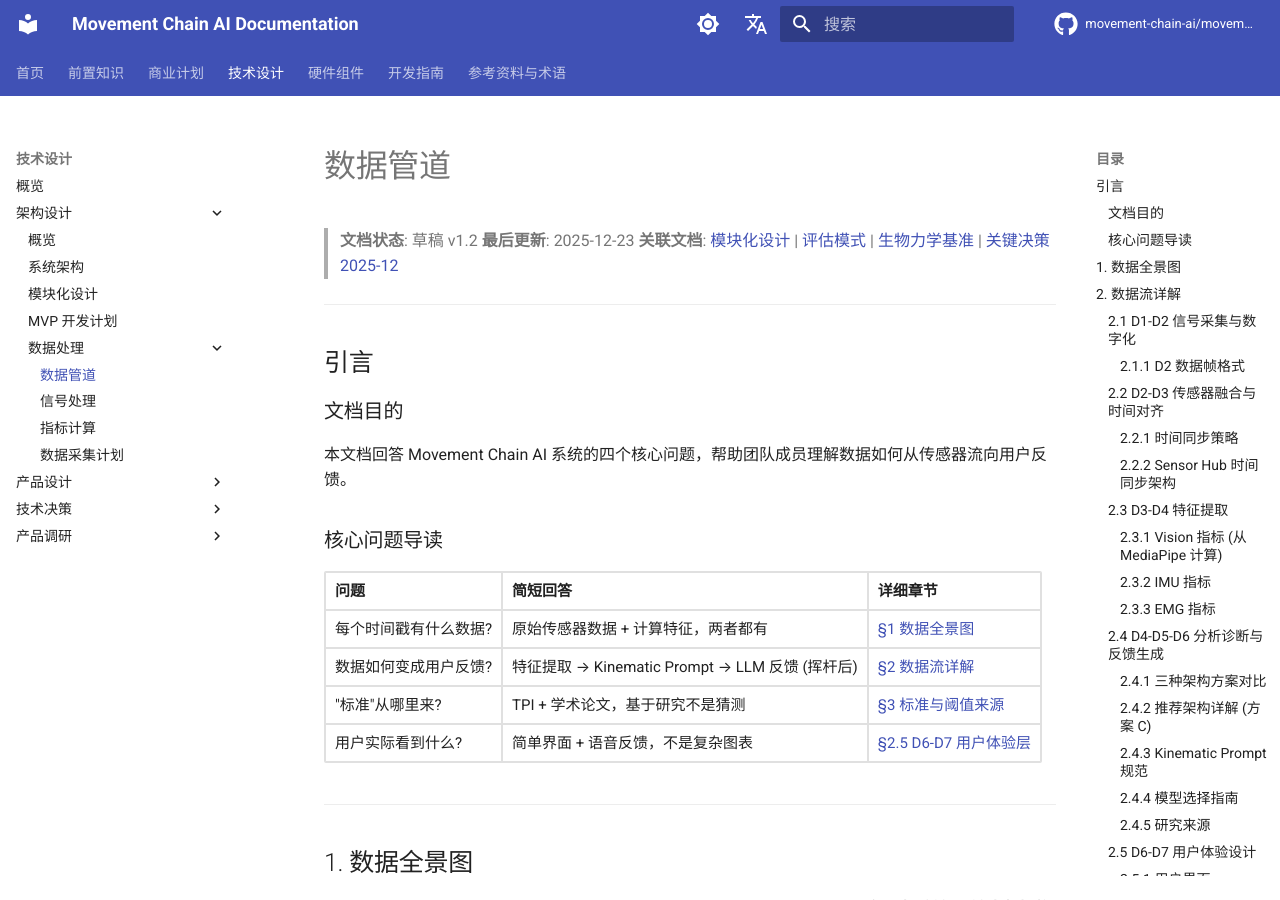
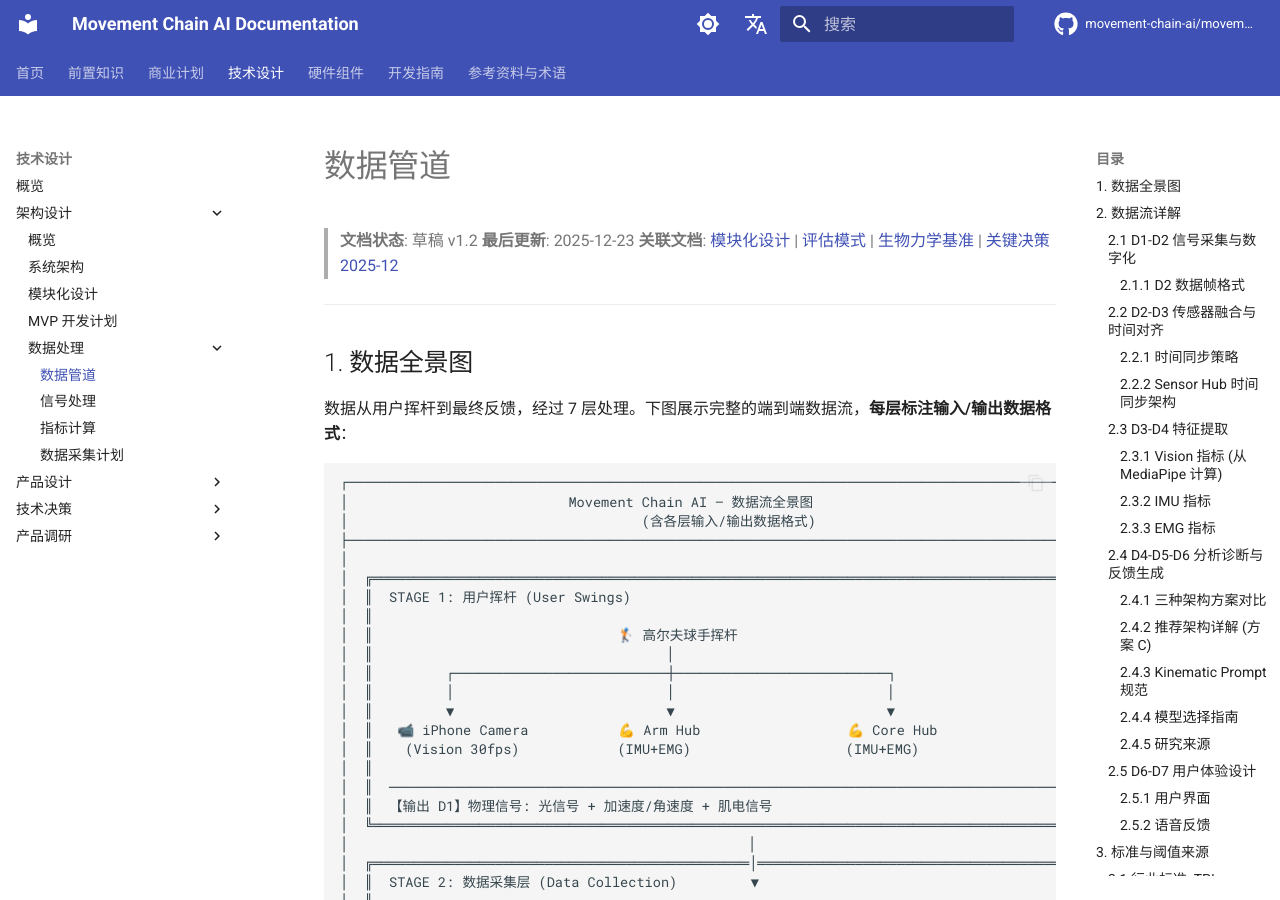
Before and after one commit to movement-chain-ai/movement-chain-docs, an MkDocs documentation site: the page built from docs/zh/design/architecture/data-processing/data-pipeline.md, in a window 1280 px wide and 900 px high. Built offline with MkDocs 1.6.1 and Material for MkDocs 9.7.7, drawn with Linux system fonts in a browser that asks for light colours; comment, search, counter and statistics services are not loaded; the version menu is left out.

Commit message:
docs: 移除数据管道文档引言章节
Co-Authored-By: Claude Opus 4.5 <noreply@anthropic.com>

```diff
--- a/docs/zh/design/architecture/data-processing/data-pipeline.md
+++ b/docs/zh/design/architecture/data-processing/data-pipeline.md
@@ -3,23 +3,6 @@
 > **文档状态**: 草稿 v1.2
 > **最后更新**: 2025-12-23
 > **关联文档**: [模块化设计](modular-architecture.md) | [评估模式](../specs/modes/assessment-mode.md) | [生物力学基准](../../prerequisites/foundations/biomechanics-benchmarks.md) | [关键决策 2025-12](../decisions/architecture-decisions-2025-12-23.md)
-
----
-
-## 引言
-
-### 文档目的
-
-本文档回答 Movement Chain AI 系统的四个核心问题，帮助团队成员理解数据如何从传感器流向用户反馈。
-
-### 核心问题导读
-
-| 问题 | 简短回答 | 详细章节 |
-|-----|---------|---------|
-| 每个时间戳有什么数据? | 原始传感器数据 + 计算特征，两者都有 | [§1 数据全景图](#1-数据全景图) |
-| 数据如何变成用户反馈? | 特征提取 → Kinematic Prompt → LLM 反馈 (挥杆后) | [§2 数据流详解](#2-数据流详解) |
-| "标准"从哪里来? | TPI + 学术论文，基于研究不是猜测 | [§3 标准与阈值来源](#3-标准与阈值来源) |
-| 用户实际看到什么? | 简单界面 + 语音反馈，不是复杂图表 | [§2.5 D6-D7 用户体验层](#4-用户体验设计) |
 
 ---
 
```
